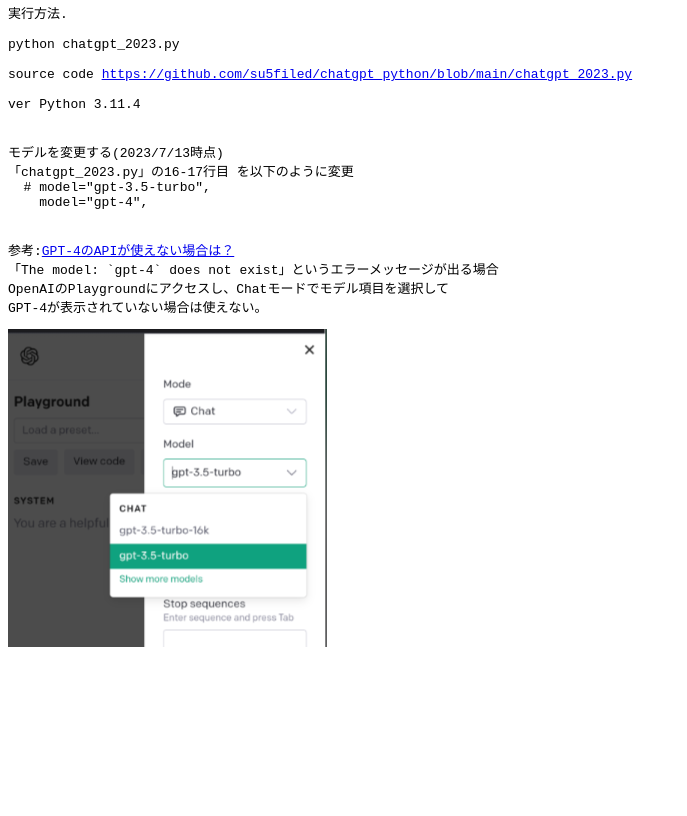
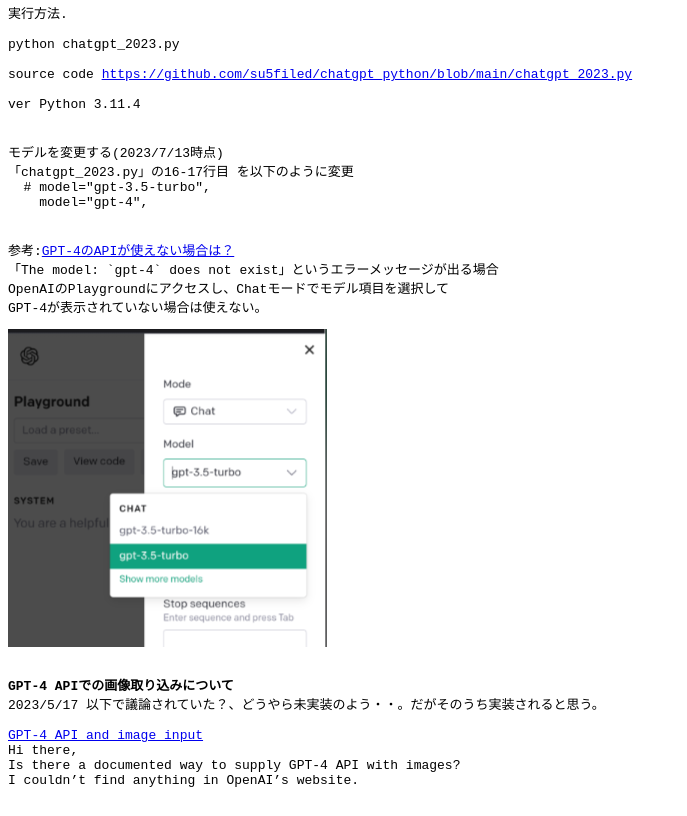
Before and after one commit to su5filed/chatgpt_python, a plain HTML site: page index.html in a window 1280 px wide. Shown: the part 450-1266 px from the top of the page, without its empty margins (0-687 px from the left). Before the commit the page ends 1138 px from the top, so only its background shows below. Drawn offline with Linux system fonts and the light colour scheme.

Commit message:
Update index.html

```diff
--- a/index.html
+++ b/index.html
@@ -32,4 +32,12 @@ GPT-4が表示されていない場合は使えない。
 <img src="python_02.png">
 <pre>
 
+<b>GPT-4 APIでの画像取り込みについて</b>
+2023/5/17 以下で議論されていた？、どうやら未実装のよう・・。だがそのうち実装されると思う。
+
+<a href="https://community.openai.com/t/gpt-4-api-and-image-input/102852">GPT-4 API and image input</a>
+Hi there,
+Is there a documented way to supply GPT-4 API with images?
+I couldn’t find anything in OpenAI’s website.
+
 </pre>
```
